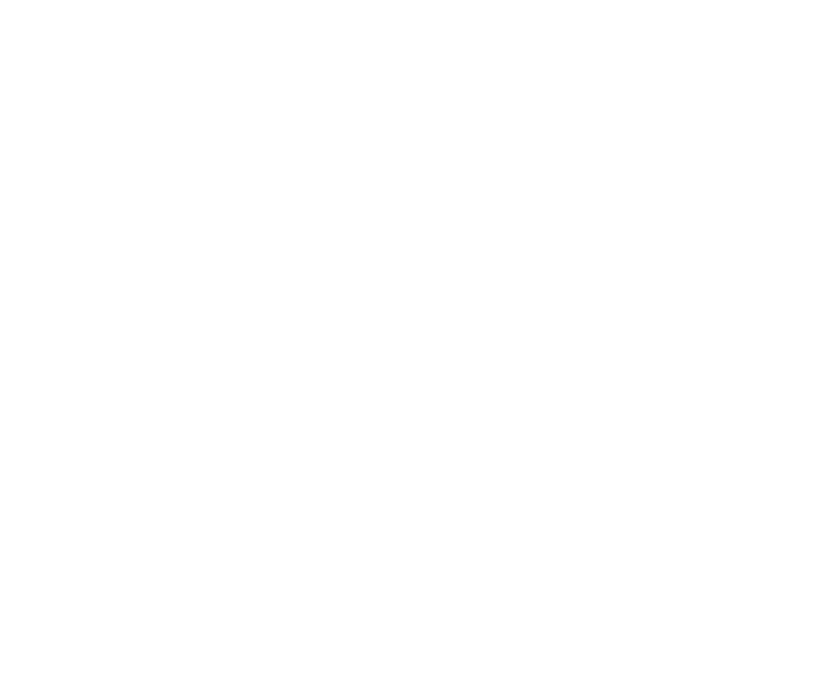
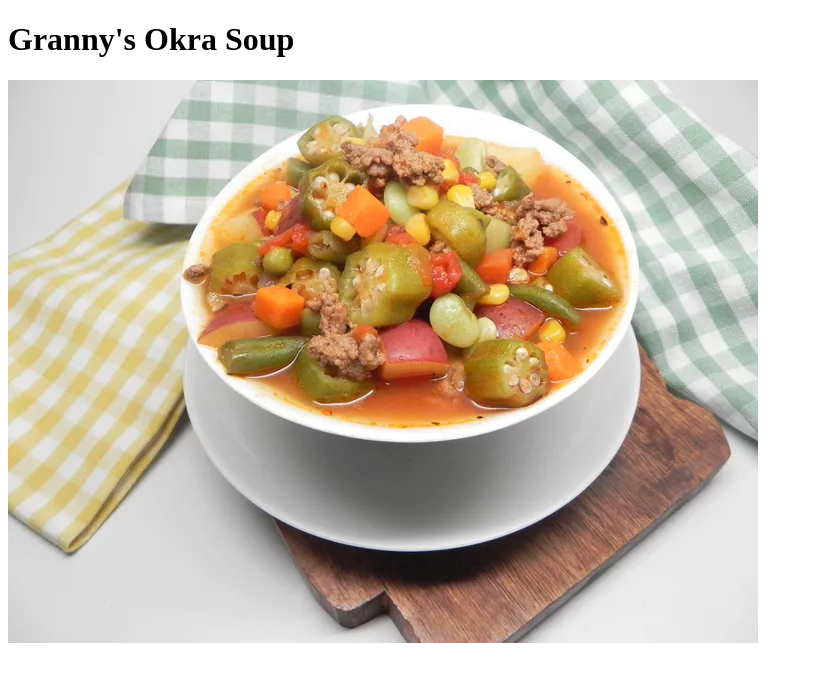
Before and after one commit to CodeDragun/odin-recipes, a plain HTML site: page recipes/Okra.html in a window 1280 px wide. Shown: the whole page, without its empty margins (0-813 px from the left). Drawn offline with Linux system fonts and the light colour scheme.

Commit message:
Add okra.jpg to Okra.html

```diff
--- a/recipes/Okra.html
+++ b/recipes/Okra.html
@@ -5,6 +5,9 @@
     <title>Granny's Okra Soup</title>
 </head>
 <body>
+    <h1>Granny's Okra Soup</h1>
 
-</body>
+    <img src="../Img/okra.jpg" alt="A bowl of Granny's Okra Soup">
+
+  </body>
 </html>
```
